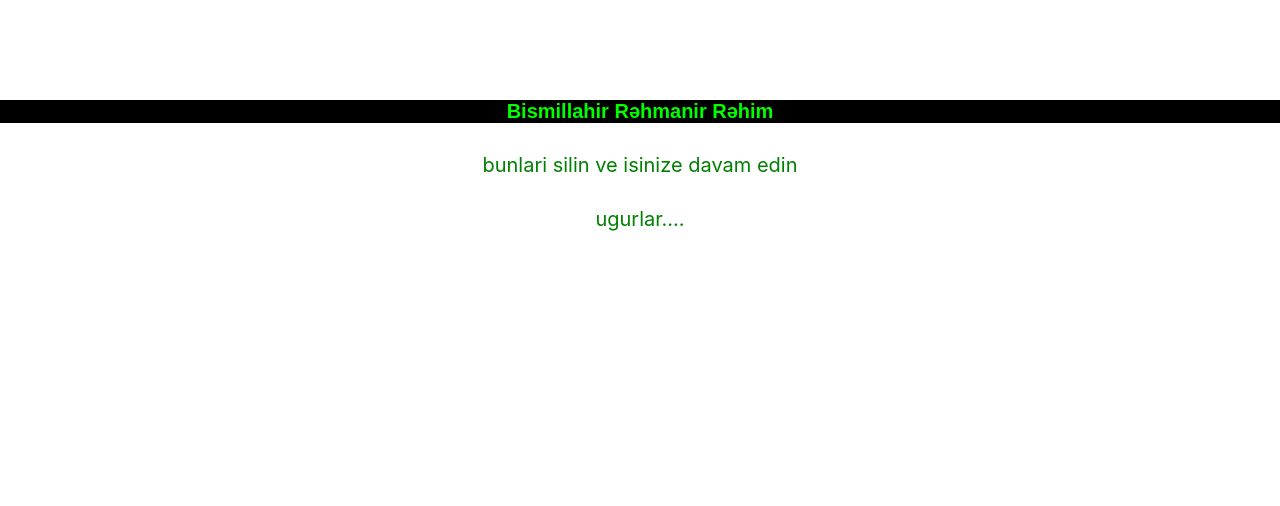
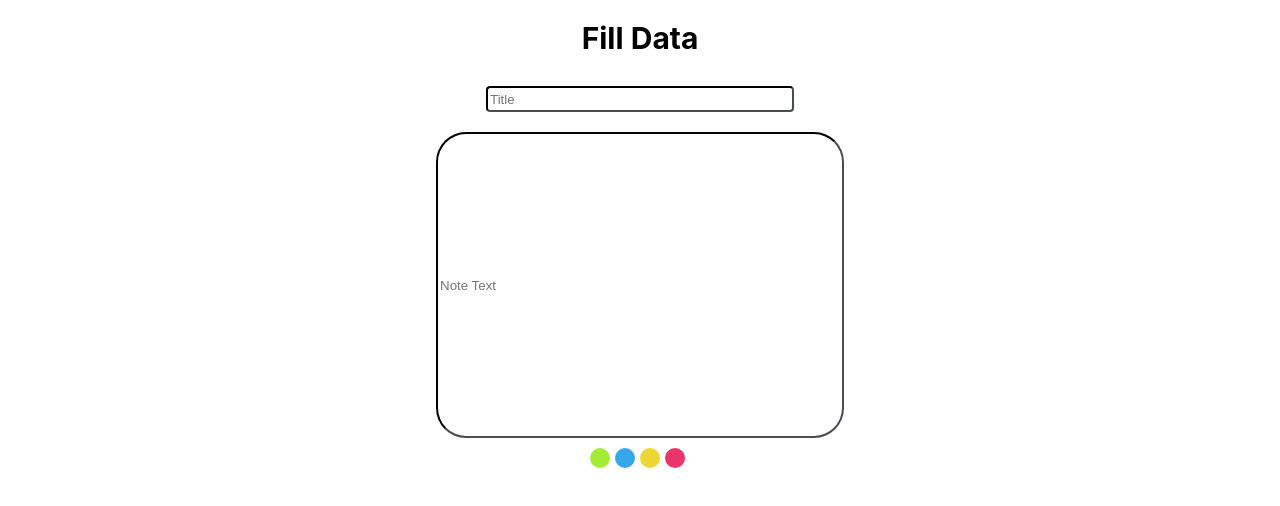
Before and after one commit to Ali-GreenHeart/React.JS-Step-Project, a React (Create React App) app in the folder react-step-project/: page / in a window 1280 px wide. Shown: the top 506 px of the page. Built offline with nearby package versions, Linux system fonts and the light colour scheme.

Commit message:
I added CreatePage component to createPage branch in 02.04.2020

```diff
--- a/react-step-project/src/App.js
+++ b/react-step-project/src/App.js
@@ -1,12 +1,22 @@
 import React from 'react';
 import './App.css'
+import Button from "./components/Button/Button";
+import CreatePage from "./components/CreatePage/CreatePage";
+
+function save() {
+    console.log("i am save clicker")
+}
+function edit() {
+    console.log(" i am edit clicker")
+}
+function deleteF() {
+    console.log(" i am delete clicker")
+}
 
 function App() {
   return (
     <div >
-       <h1 className={"test"}>Bismillahir Rəhmanir Rəhim</h1>
-        <p>bunlari silin ve isinize davam edin</p>
-        <p>ugurlar....</p>
+        <CreatePage />
     </div>
   );
 }
--- /dev/null
+++ b/react-step-project/src/components/Button/Button.jsx
@@ -0,0 +1,13 @@
+import React from 'react';
+
+
+const Button = ({name,type,btnWork}) => {
+    return (
+        <button onClick={btnWork} type={type}>{name}</button>
+    );
+};
+
+
+
+
+export default Button;
--- /dev/null
+++ b/react-step-project/src/components/CreatePage/CreatePage.js
@@ -0,0 +1,54 @@
+import React, {Component} from 'react';
+import NoteColor from './NoteColor/NoteColor'
+
+class CreatePage extends Component{
+    style={
+        main:{
+          display:'flex',
+          justifyContent:'center',
+          alignItems:'center',
+          flexDirection:'column'
+        },
+      header:{
+            fontSize:'30px',
+          fontWeight:"700"
+
+      },
+        smallText:{
+            margin:'10px',
+            width:'300px',
+            height:'20px',
+            borderColor:'#494c52',
+            borderRadius: "4px"
+        },
+        bigText:{
+            margin:'10px',
+            width: '400px',
+            height: '300px',
+            borderRadius:'30px',
+            borderColor:'#494c52',
+        },
+        NoteColor: {
+
+        }
+    };
+    state={
+        color:'yellow',
+        checked:false
+    };
+    render() {
+        return (
+            <>
+            {/*<Navbar/>*/}
+            <div style={this.style.main}>
+            <h1 style={this.style.header}>Fill Data</h1>
+                <input style={this.style.smallText} type={'text'} placeholder={'Title'}/>
+                <input style={this.style.bigText} type={'textarea'}  placeholder={'Note Text'}/>
+                <NoteColor style={this.style.NoteColor}/>
+            </div>
+            </>
+        );
+    }
+}
+
+export default CreatePage;
--- /dev/null
+++ b/react-step-project/src/components/CreatePage/NoteColor/NoteColor.css
@@ -0,0 +1,65 @@
+.colors-list {
+    overflow: hidden;
+}
+
+.colors-list > div {
+    width: 20px;
+    height: 20px;
+    border-radius: 10px;
+    float: left;
+    margin-right: 5px;
+}
+
+.radio-custom {
+    display: none;
+}
+
+.radio-custom-label {
+    display: inline-block;
+    position: relative;
+    vertical-align: middle;
+    margin-right: 5px;
+    cursor: pointer;
+}
+
+.radio-custom + .radio-custom-label:before {
+    content: '';
+    background: transparent;
+    border-radius: 10px;
+    display: inline-block;
+    vertical-align: middle;
+    width: 16px;
+    height: 16px;
+    padding: 2px;
+    text-align: center;
+}
+
+.radio-custom:checked + .radio-custom-label:after {
+    content: "";
+    padding: 2px;
+    text-align: center;
+    position: absolute;
+    width: 1px;
+    height: 4px;
+    border: solid blue;
+    border-width: 0 2px 2px 0;
+    transform: rotate(45deg);
+    -webkit-transform: rotate(45deg);
+    -ms-transform: rotate(45deg);
+    top: 3px;
+    left: 7px;
+}
+
+.noteSearch {
+    width: 100%;
+    max-width: 600px;
+    padding: 16px;
+    margin: 0 auto 16px;
+    background-color: white;
+    box-shadow: 0 1px 3px rgba(0,0,0,0.12), 0 1px 2px rgba(0,0,0,0.24);
+    border-radius: 2px;
+    display: flex;
+    border: none;
+    font-size: 14px;
+    font-weight: 300;
+}
--- /dev/null
+++ b/react-step-project/src/components/CreatePage/NoteColor/NoteColor.js
@@ -0,0 +1,30 @@
+import React, {Component} from 'react';
+import './NoteColor.css'
+
+class NoteColor extends Component {
+    render() {
+        let colors = ["#a4eb34","#34a8eb", "#ebd634", "#eb346b"];
+        return (
+            <div className="colors-list">
+                {
+                    colors.map((el, i) => {
+                        return (
+                            <div key={i} style={{backgroundColor: el}}>
+                                <input
+                                    className="radio-custom"
+                                    id={el}
+                                    type="radio"
+                                    name="color"
+                                    onChange={(e)=>this.props.onColorChanged(e, el)}
+                                />
+                                <label className="radio-custom-label" htmlFor={el}/>
+                            </div>
+                        );
+                    })
+                }
+            </div>
+        );
+    }
+}
+
+export default NoteColor;
```
Also changed, not shown: react-step-project/src/components/Button/a.js (added).
